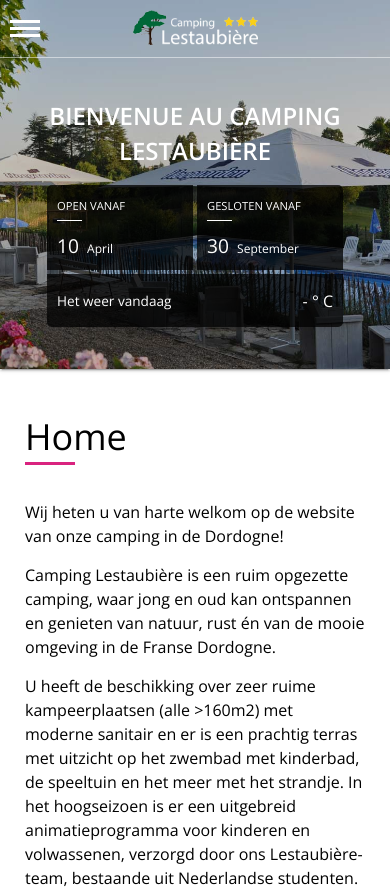
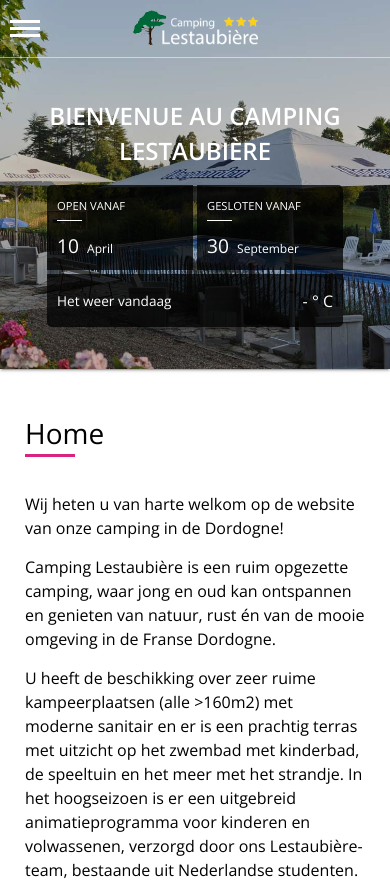
Before and after one commit to Lestaubiere/Client, a Vue app: page / in a window 390 px wide. Shown: the top 888 px of the page. Built offline with nearby package versions, Linux system fonts and the light colour scheme; no server answers.

Commit message:
:lipstick: Responsive tweaks on the page title

```diff
--- a/src/App.vue
+++ b/src/App.vue
@@ -126,4 +126,10 @@
     height: 3px;
     background-color: #D9237F;
   }
+
+  @media (max-width: 600px) {
+    h1 {
+      font-size: 1.75rem;
+    }
+  }
 </style>
```
